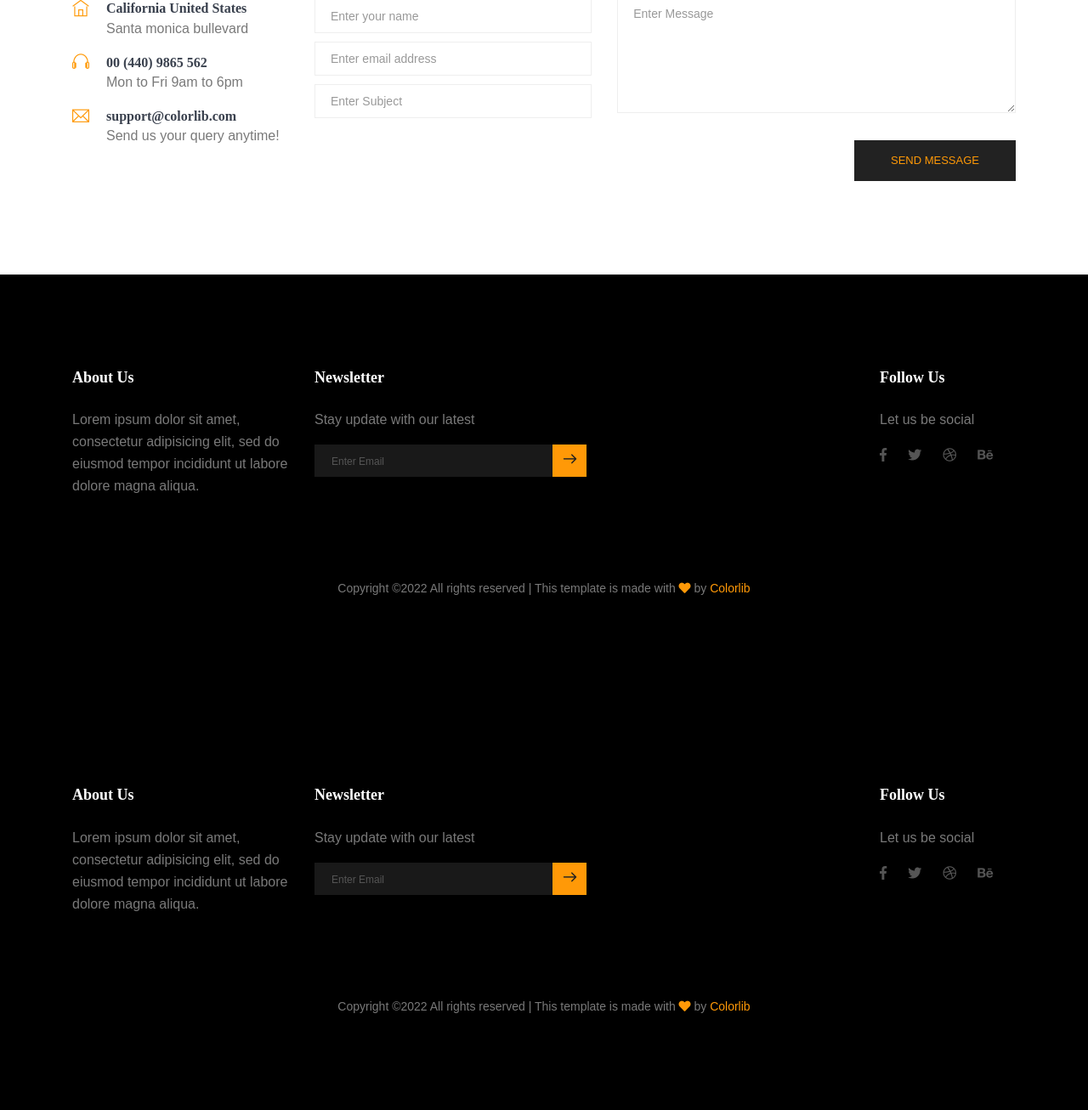
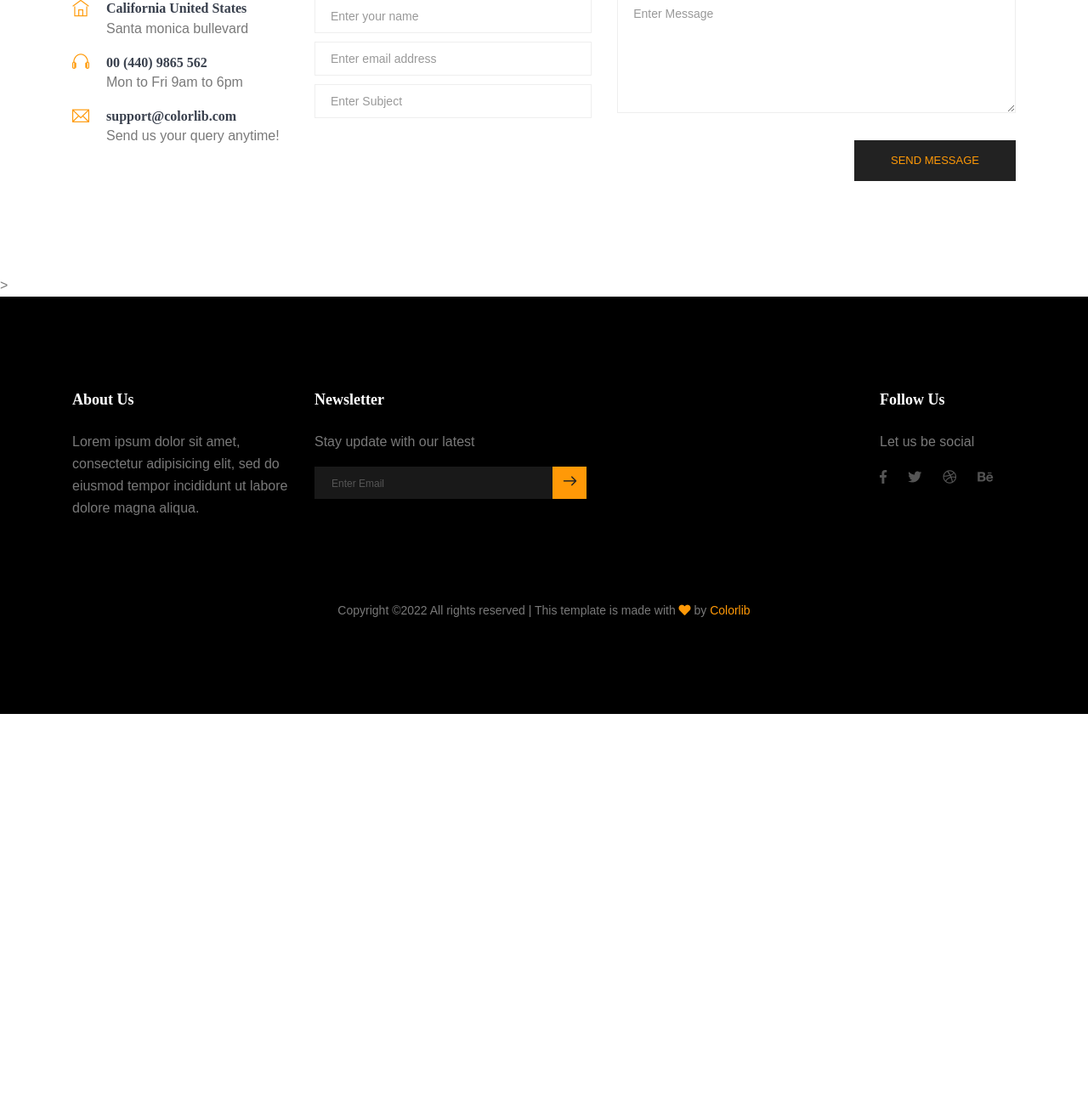
Before and after one commit to kmmorozov/bb2, a Django app: template templates/contact.html in a window 1280 px wide. Shown: the part 807-2113 px from the top of the page at 85% size. After the commit the page ends 1647 px from the top, so only its background shows below. Run offline with Django 3.2, Linux system fonts and the light colour scheme; the template is opened without the code that fills it, so the values that code supplies are empty; parts of the project's set-up code (start-up, migrations or seed data) failed here and were passed over; some libraries are stand-ins or nearby versions.

Commit message:
Исправил верстку и отступы

```diff
--- a/templates/base.html
+++ b/templates/base.html
@@ -57,6 +57,7 @@
   <!--================Hero Banner end =================-->
       {% block content %}
       {% endblock %}
+    </main>>
 <!--================ Start Footer Area =================-->
     <footer class="footer-area section-padding">
       <div class="container">
--- a/templates/blog-details.html
+++ b/templates/blog-details.html
@@ -1,7 +1,8 @@
 {% extends 'base.html' %}
 {% load static %}
 {% block title %}
-{{ post.title }} - Blog Details
+{{ post.title }}
+  Sensive Blog - Blog Details
 {% endblock %}
 {% block poster_title %}
   <h1>Blog details</h1>
--- a/templates/contact.html
+++ b/templates/contact.html
@@ -65,80 +65,6 @@
       </div>
     </div>
   </section>
-	<!-- ================ contact section end ================= -->
+  <!-- ================ contact section end ================= -->
 
-
-
-
-  <!--================ Start Footer Area =================-->
-  <footer class="footer-area section-padding">
-    <div class="container">
-      <div class="row">
-        <div class="col-lg-3  col-md-6 col-sm-6">
-          <div class="single-footer-widget">
-            <h6>About Us</h6>
-            <p>
-              Lorem ipsum dolor sit amet, consectetur adipisicing elit, sed do eiusmod tempor incididunt ut labore dolore
-              magna aliqua.
-            </p>
-          </div>
-        </div>
-        <div class="col-lg-4  col-md-6 col-sm-6">
-          <div class="single-footer-widget">
-            <h6>Newsletter</h6>
-            <p>Stay update with our latest</p>
-            <div class="" id="mc_embed_signup">
-
-              <form target="_blank" novalidate action="https://spondonit.us12.list-manage.com/subscribe/post?u=1462626880ade1ac87bd9c93a&amp;id=92a4423d01"
-                method="get" class="form-inline">
-
-                <div class="d-flex flex-row">
-
-                  <input class="form-control" name="EMAIL" placeholder="Enter Email" onfocus="this.placeholder = ''" onblur="this.placeholder = 'Enter Email '"
-                    required="" type="email">
-
-
-                  <button class="click-btn btn btn-default"><span class="lnr lnr-arrow-right"></span></button>
-                  <div style="position: absolute; left: -5000px;">
-                    <input name="b_36c4fd991d266f23781ded980_aefe40901a" tabindex="-1" value="" type="text">
-                  </div>
-
-                </div>
-                <div class="info"></div>
-              </form>
-            </div>
-          </div>
-        </div>
-        <div class="col-lg-3  col-md-6 col-sm-6">
-        </div>
-        <div class="col-lg-2 col-md-6 col-sm-6">
-          <div class="single-footer-widget">
-            <h6>Follow Us</h6>
-            <p>Let us be social</p>
-            <div class="footer-social d-flex align-items-center">
-              <a href="#">
-                <i class="fab fa-facebook-f"></i>
-              </a>
-              <a href="#">
-                <i class="fab fa-twitter"></i>
-              </a>
-              <a href="#">
-                <i class="fab fa-dribbble"></i>
-              </a>
-              <a href="#">
-                <i class="fab fa-behance"></i>
-              </a>
-            </div>
-          </div>
-        </div>
-      </div>
-      <div class="footer-bottom d-flex justify-content-center align-items-center flex-wrap">
-        <p class="footer-text m-0">
-          <!-- Link back to Colorlib can't be removed. Template is licensed under CC BY 3.0. -->
-          Copyright &copy;<script>document.write(new Date().getFullYear());</script> All rights reserved | This template is made with <i class="fa fa-heart" aria-hidden="true"></i> by <a href="https://colorlib.com" target="_blank">Colorlib</a>
-          <!-- Link back to Colorlib can't be removed. Template is licensed under CC BY 3.0. -->
-        </p>
-      </div>
-    </div>
-  </footer>
 {% endblock %}
```
Also changed, not shown: templates/index.html (line endings or trailing spaces). Lines whose indentation alone changed are shown as unchanged.
